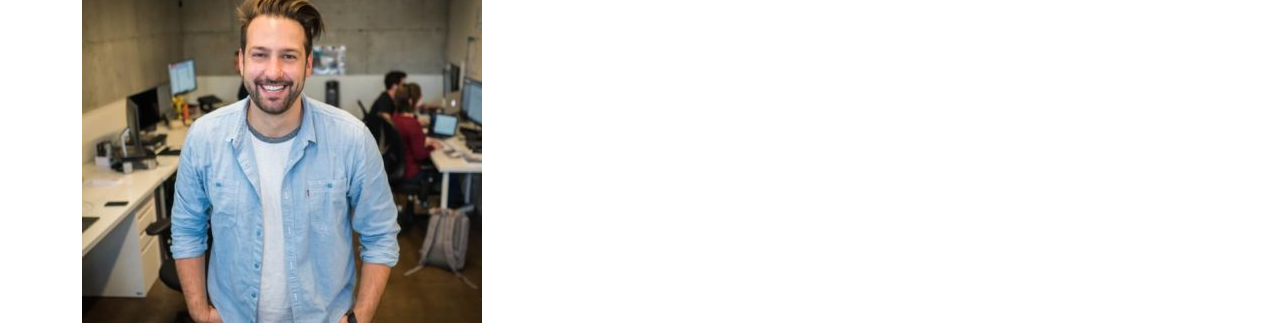
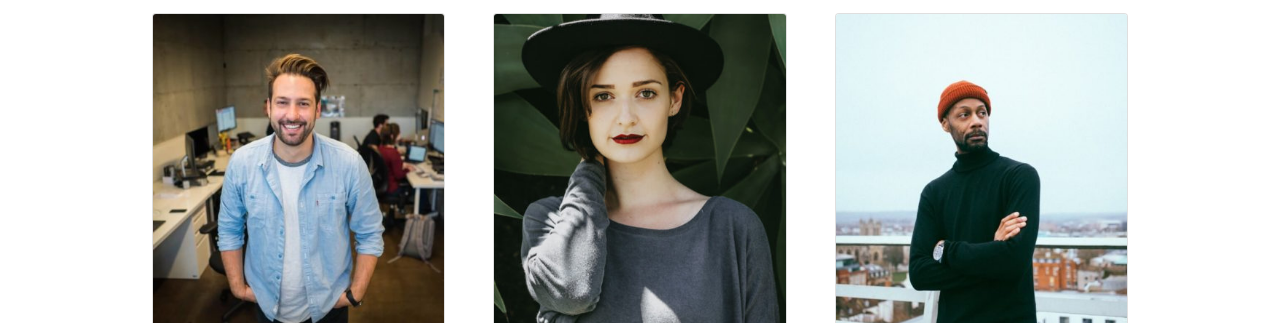
Before and after one commit to andrea-prina/js-our-team, a plain HTML site: page index.html in a window 1280 px wide. Shown: the part 67-390 px from the top of the page. Drawn offline with nearby package versions, Linux system fonts and the light colour scheme.

Commit message:
B2 - Organizzati i membri del team in cards

```diff
--- a/css/style.css
+++ b/css/style.css
@@ -0,0 +1,9 @@
+.ms_container {
+    width: 80%;
+    margin: 0 auto;
+}
+
+.ms_card-size {
+    width: calc((100% - 1.5rem * 2 * 3) / 3);
+    margin: 1.5rem;
+}
--- a/index.html
+++ b/index.html
@@ -12,8 +12,9 @@
 </head>
 <body>
 
-    <div class="container">
-        <!-- Team member cards will be dynamically inserted here -->
+    <h1 class="text-center">Meet our team</h1>
+    <div class="ms_container d-flex flex-wrap">
+            <!-- Team member cards will be dynamically inserted here -->
     </div>
     <script src="./js/main.js"></script>
 </body>
--- a/js/main.js
+++ b/js/main.js
@@ -32,14 +32,22 @@ const teamMembers = [
 ]
 
 
-const teamCardsWrapper = document.querySelector(".container");
+const teamCardsWrapper = document.querySelector(".ms_container");
 
 
 for (i=0; i < teamMembers.length; i++){
     const memberCard = document.createElement("div");
+    memberCard.classList.add("card", "ms_card-size", "text-center");
+
     const imageSource = `./img/${teamMembers[i].image}`;
-    memberCard.innerHTML = `<img src="${imageSource}"></img>
-                                <h2>${teamMembers[i].nameAndSurname}</h2>
-                                <h5>${teamMembers[i].role}</h5>`;
+    memberCard.innerHTML = `<img src="${imageSource}" class="card-img-top" alt="...">
+                            <div class="card-body">
+                                <h5 class="card-title">${teamMembers[i].nameAndSurname}</h5>
+                                <p class="card-text">${teamMembers[i].role}</p>
+                            </div>`;
     teamCardsWrapper.append(memberCard);
 }
+
+// memberCard.innerHTML = `<img src="${imageSource}"></img>
+// <h2>${teamMembers[i].nameAndSurname}</h2>
+// <h5>${teamMembers[i].role}</h5>`;
```
